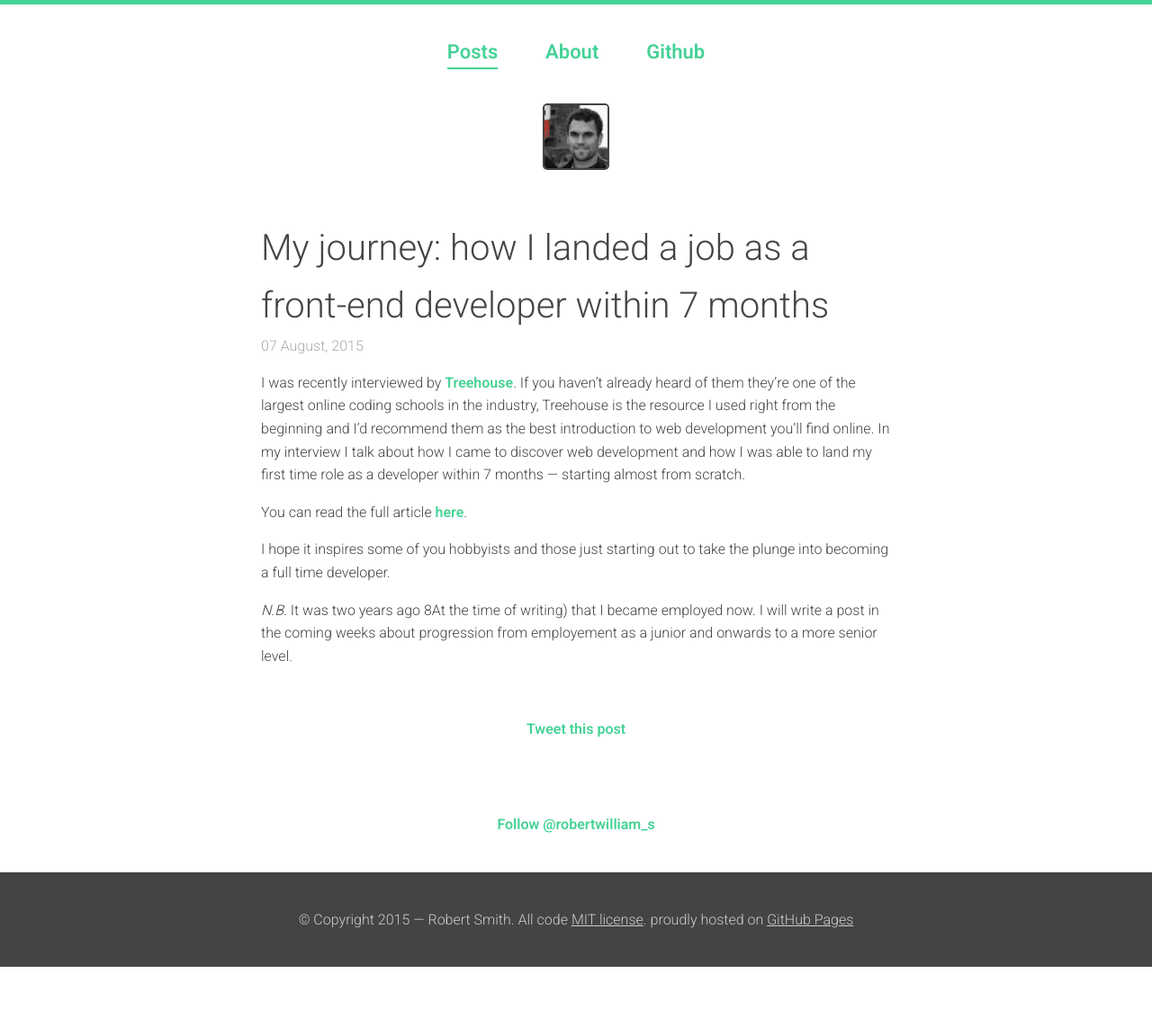
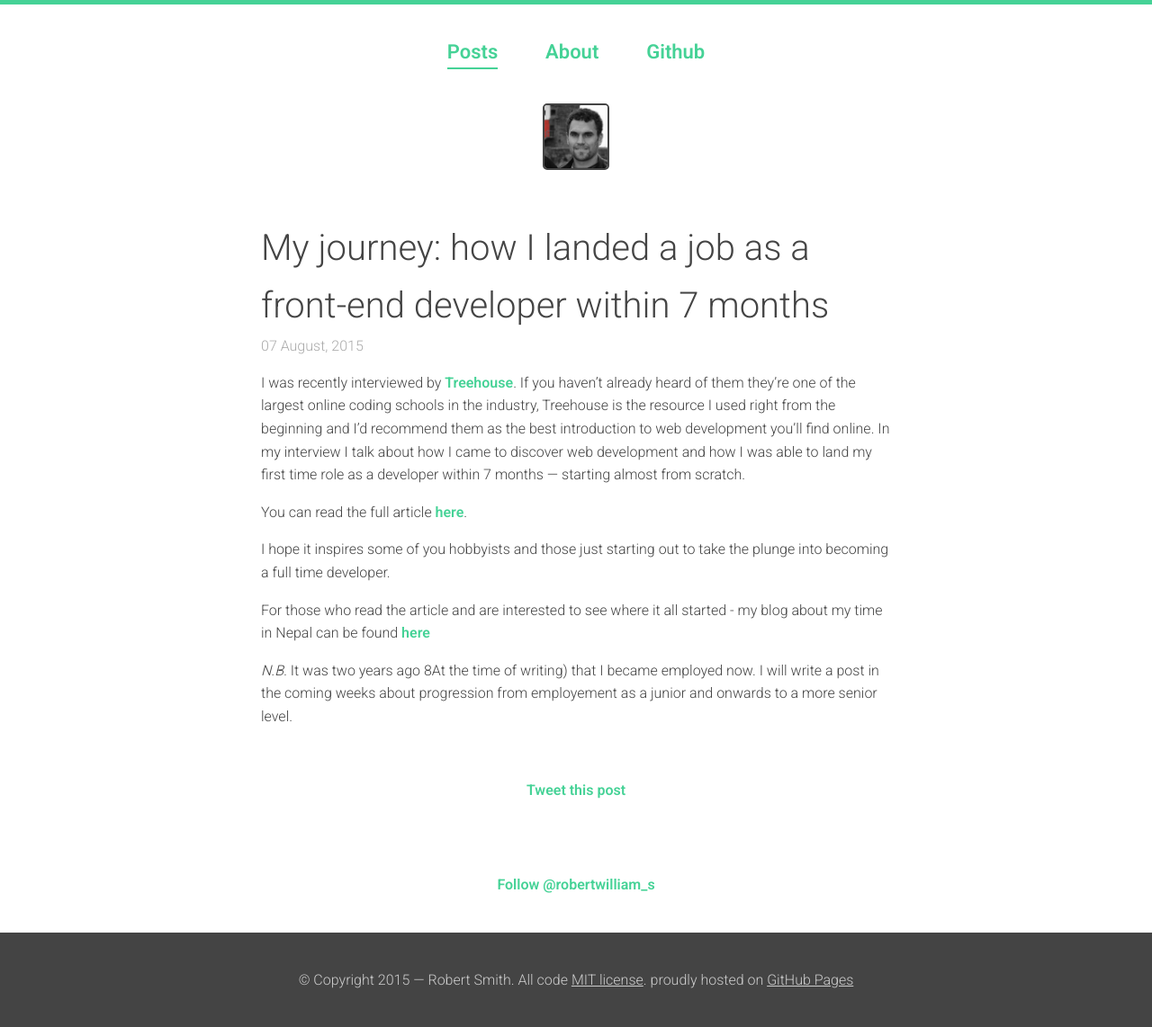
Before and after one commit to rbrtsmith/rbrtsmith.github.io, a Jekyll site: the page built from _posts/2015-08-07-my-journey:-how-i-landed-a-job-as-a-frontend-developer-within-7-months.md, in a window 1280 px wide. Shown: the whole page at 90% size. Built offline with Jekyll 4.4.1, drawn with Linux system fonts in a browser that asks for light colours; comment, search, counter and statistics services are not loaded; before the commit the page ends 1075 px from its top, so only the background shows below that.

Commit message:
Update 2015-08-07-my-journey:-how-i-landed-a-job-as-a-frontend-developer-within-7-months.md

```diff
--- a/_posts/2015-08-07-my-journey:-how-i-landed-a-job-as-a-frontend-developer-within-7-months.md
+++ b/_posts/2015-08-07-my-journey:-how-i-landed-a-job-as-a-frontend-developer-within-7-months.md
@@ -17,4 +17,6 @@
 I hope it inspires some of you hobbyists and those just starting out to take the plunge into becoming
 a full time developer.
 
+For those who read the article and are interested to see where it all started - my blog about my time in Nepal can be found [here](http://www.robstravelstuff.com/)
+
 *N.B.* It was two years ago 8At the time of writing) that I became employed now. I will write a post in the coming weeks about progression from employement as a junior and onwards to a more senior level.
```
